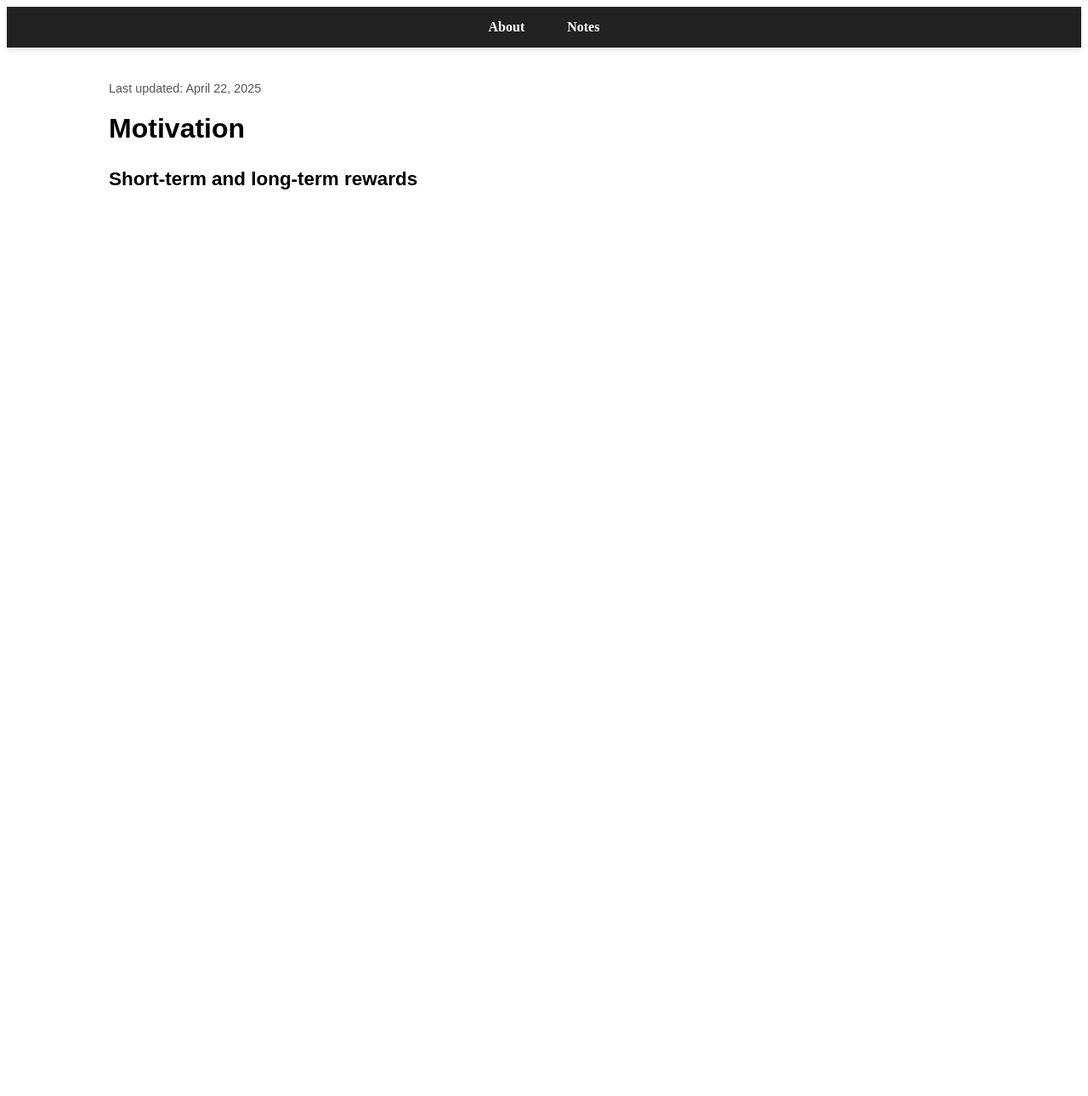
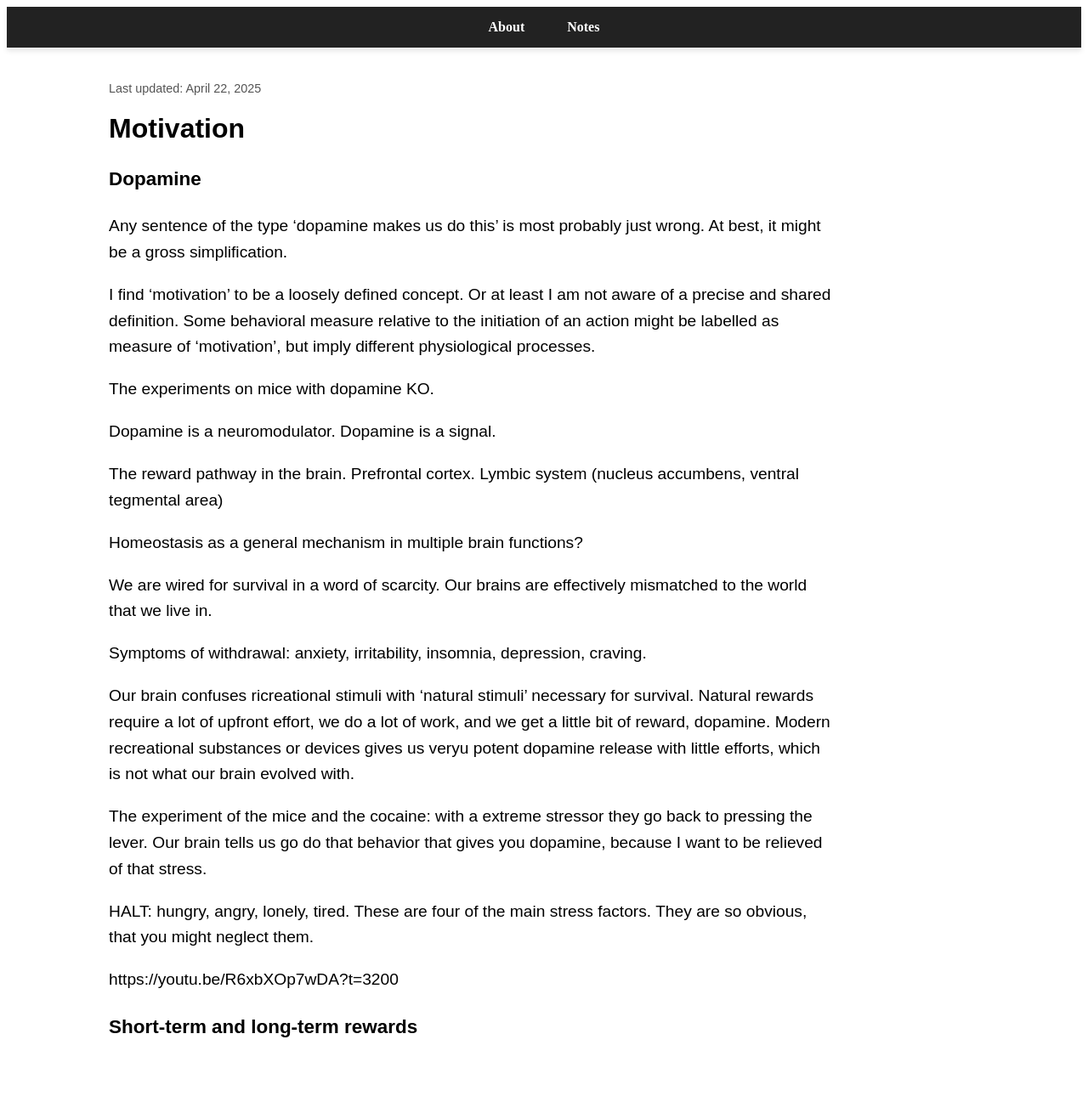
Before and after one commit to lorenzosquadrani/lorenzosquadrani.github.io, a Jekyll site: the page built from _notes/other/health/motivation.md, in a window 1280 px wide. Shown: the whole page at 85% size. Built offline with Jekyll 4.4.1, drawn with Linux system fonts in a browser that asks for light colours; before the commit the page ends 900 px from its top, so only the background shows below that.

Commit message:
added notes

```diff
--- a/_notes/other/health/motivation.md
+++ b/_notes/other/health/motivation.md
@@ -3,4 +3,43 @@ layout: note
 title: "Motivation"
 ---
 
+
+### Dopamine
+
+Any sentence of the type 'dopamine makes us do this' is most probably just wrong.
+At best, it might be a gross simplification.
+
+I find 'motivation' to be a loosely defined concept.
+Or at least I am not aware of a precise and shared definition.
+Some behavioral measure relative to the initiation of an action might be labelled as measure of 'motivation', but imply different physiological processes.
+
+The experiments on mice with dopamine KO.
+
+Dopamine is a neuromodulator.
+Dopamine is a signal.
+
+The reward pathway in the brain.
+Prefrontal cortex.
+Lymbic system (nucleus accumbens, ventral tegmental area)
+
+Homeostasis as a general mechanism in multiple brain functions?
+
+We are wired for survival in a word of scarcity.
+Our brains are effectively mismatched to the world that we live in.
+
+Symptoms of withdrawal: anxiety, irritability, insomnia, depression, craving.
+
+Our brain confuses ricreational stimuli with 'natural stimuli' necessary for survival.
+Natural rewards require a lot of upfront effort, we do a lot of work, and we get a little bit of reward, dopamine.
+Modern recreational substances or devices gives us veryu potent dopamine release with little efforts, which is not what our brain evolved with.
+
+The experiment of the mice and the cocaine: with a extreme stressor they go back to pressing the lever.
+Our brain tells us go do that behavior that gives you dopamine, because I want to be relieved of that stress.
+
+HALT: hungry, angry, lonely, tired.
+These are four of the main stress factors.
+They are so obvious, that you might neglect them.
+
+https://youtu.be/R6xbXOp7wDA?t=3200
+
 ### Short-term and long-term rewards
```
Also changed, not shown: _notes/informatics/linux/debian.md (+31 -0 lines), _notes/informatics/linux/my_distro_configuration.md (deleted, +0 -32 lines), _notes/neuroscience/plasticity/BTSP.md (+1 -1 lines), 1 other file.
